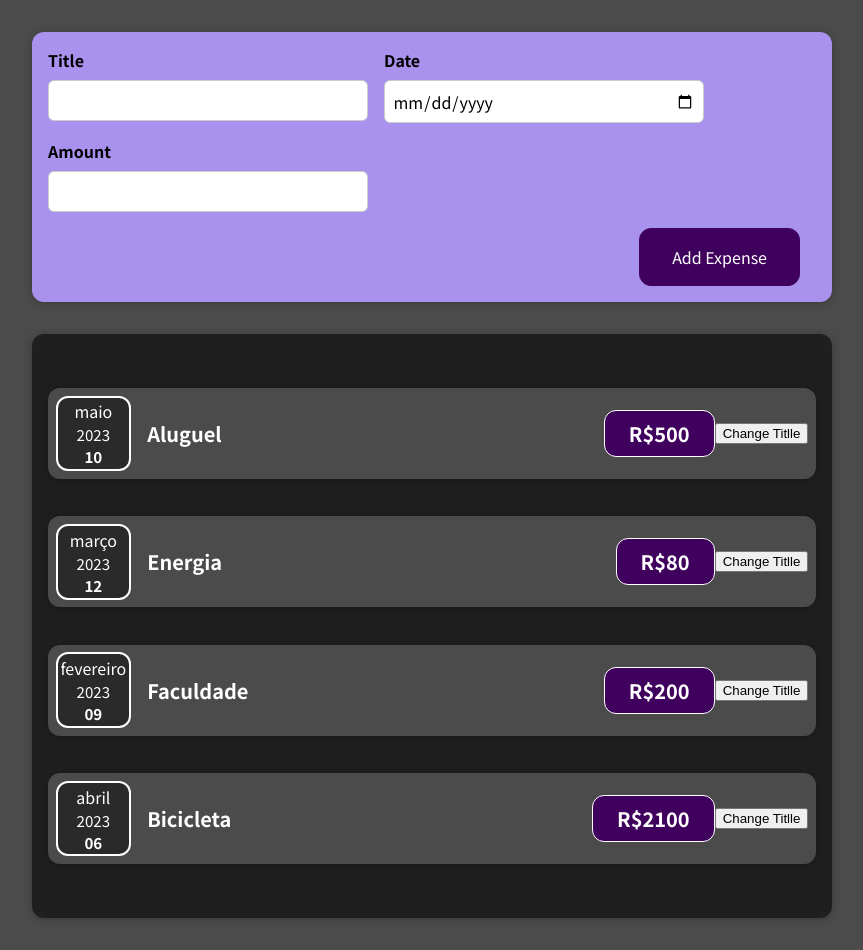
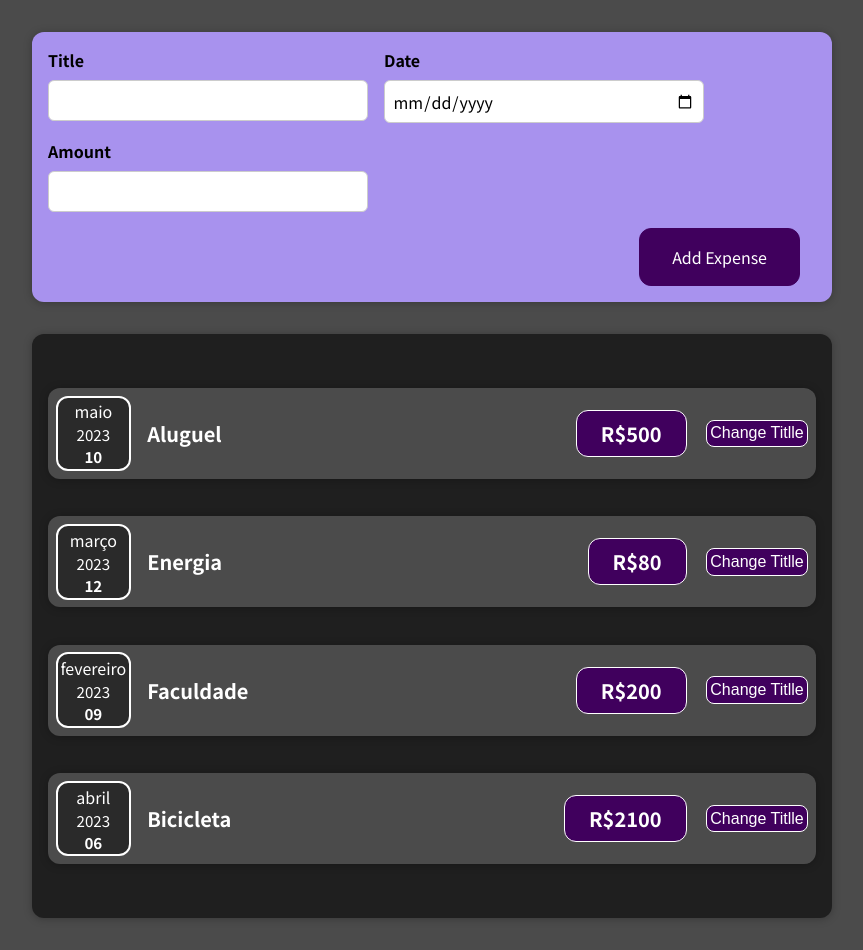
Before and after one commit to Siebrex/reactProject, a React (Create React App) app in the folder 01-starting-setup/01-starting-setup/: page / in a window 1280 px wide. Shown: the whole page, without its empty margins (208-1071 px from the left). Built offline with nearby package versions, Linux system fonts and the light colour scheme.

Commit message:
commit changes
commit

```diff
--- a/01-starting-setup/01-starting-setup/src/components/Expenses/ExpenseItem.css
+++ b/01-starting-setup/01-starting-setup/src/components/Expenses/ExpenseItem.css
@@ -37,6 +37,30 @@
     border-radius: 12px;
   }
 
+  .botao{
+    font-size:1rem;
+    color:white;
+    background-color:#40005d ;
+    margin-left: 0.5cm;
+    border: 1px solid white;
+    padding: 0.1cm;
+    border-radius: 8px;
+  }
+
+  button:hover,
+  button:active {
+    background-color: #883faa;
+    cursor: pointer;
+  }
+
+
+
+
+
+
+
+
+
   @media (min-width: 580px) {
     .expense-item__description {
       flex-direction: row;
--- a/01-starting-setup/01-starting-setup/src/components/Expenses/ExpenseItem.js
+++ b/01-starting-setup/01-starting-setup/src/components/Expenses/ExpenseItem.js
@@ -19,7 +19,7 @@ function ExpenseItem(props) {
         <h2>{title}</h2>
         <div className="expense-item__price" >R${props.amount}</div>
       </div>
-      <button onClick={BotaoClicar} >Change Titlle</button>
+      <button onClick={BotaoClicar} className="botao">Change Titlle</button>
     </Card>
   );
 }
```
